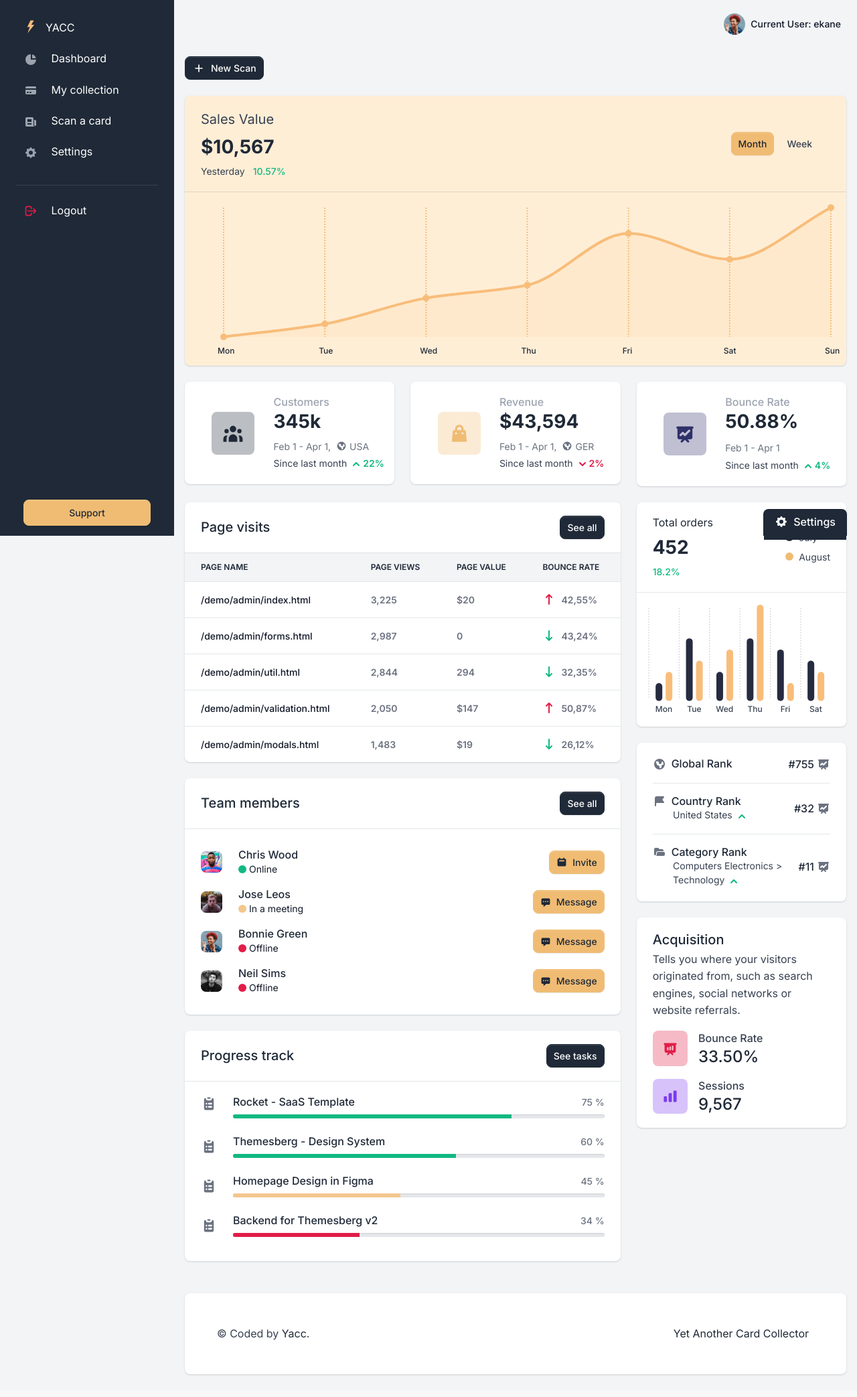
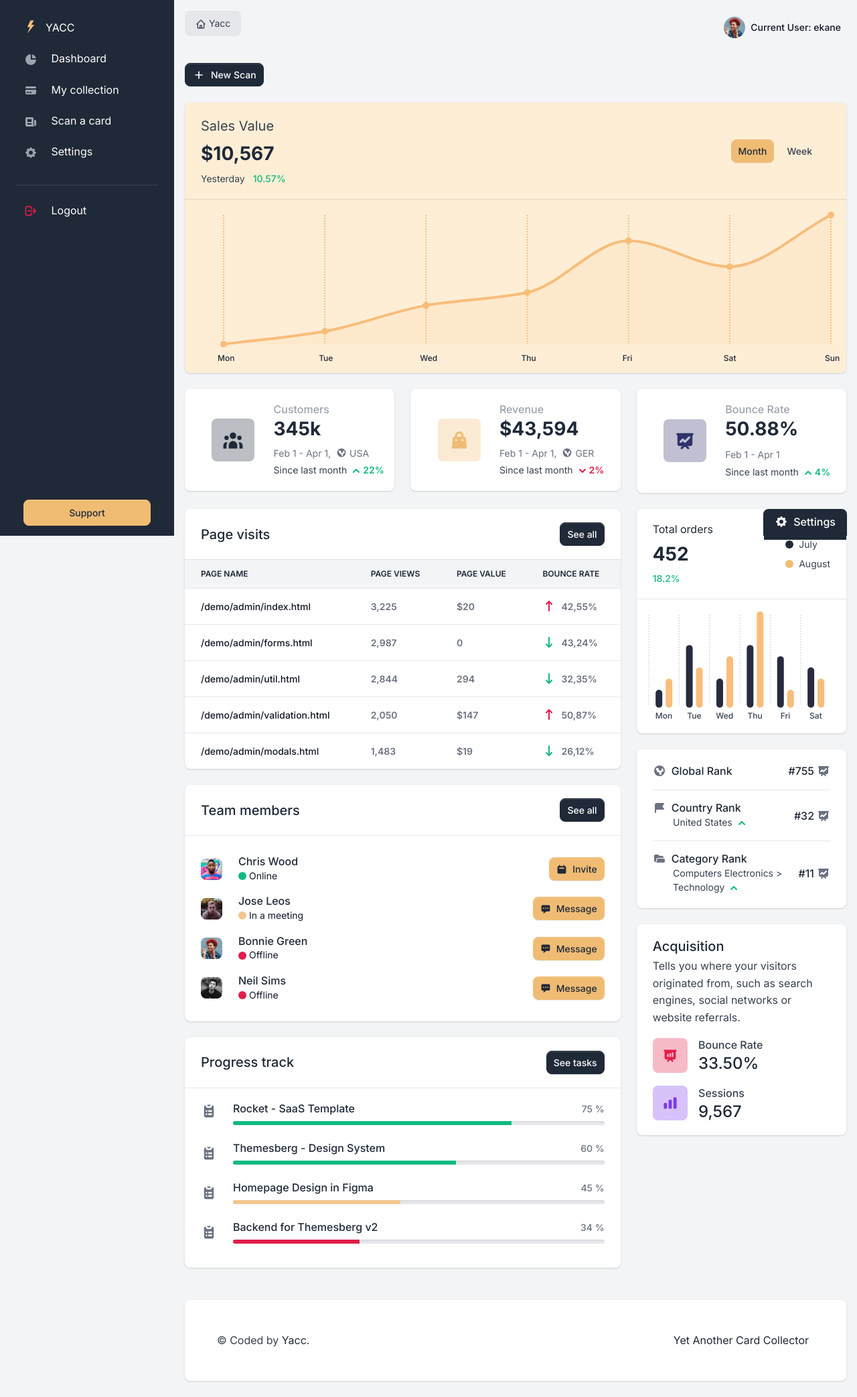
Before and after one commit to EfreiAdrienTarcy/ProjetTransverse, a Django app: page / in a window 1280 px wide. Shown: the whole page at 67% size. Before the commit the page ends 2054 px from the top, so only its background shows below. Run offline with Django 3.2, Linux system fonts and the light colour scheme; a user stored in the database is signed in; parts of the project's set-up code (start-up, migrations or seed data) failed here and were passed over; some libraries are stand-ins or nearby versions.

Commit message:
[UPDATE] breadcrumb position

```diff
--- a/yacc/apps/templates/includes/navigation.html
+++ b/yacc/apps/templates/includes/navigation.html
@@ -2,8 +2,19 @@
   <div class="container-fluid px-0">
     <div class="d-flex justify-content-between w-100" id="navbarSupportedContent">
       <div class="d-flex align-items-center">
-                    <!-- Search form -->
+        <!-- Breadcrumb -->
+        <nav aria-label="breadcrumb">
+          <ol class="breadcrumb">
+            <li class="breadcrumb-item">
+              <a href="#">
+                <svg class="icon icon-xxs" fill="none" stroke="currentColor" viewBox="0 0 24 24" xmlns="http://www.w3.org/2000/svg"><path stroke-linecap="round" stroke-linejoin="round" stroke-width="2" d="M3 12l2-2m0 0l7-7 7 7M5 10v10a1 1 0 001 1h3m10-11l2 2m-2-2v10a1 1 0 01-1 1h-3m-6 0a1 1 0 001-1v-4a1 1 0 011-1h2a1 1 0 011 1v4a1 1 0 001 1m-6 0h6"></path></svg>
+                Yacc
+              </a>
+            </li>
+            {% block breadcrumb %}
 
+            {% endblock breadcrumb %}                      </ol>
+          </nav>
           <!-- / Search form -->
         </div>
         <!-- Navbar links -->
```
Lines whose indentation alone changed are shown as unchanged.
